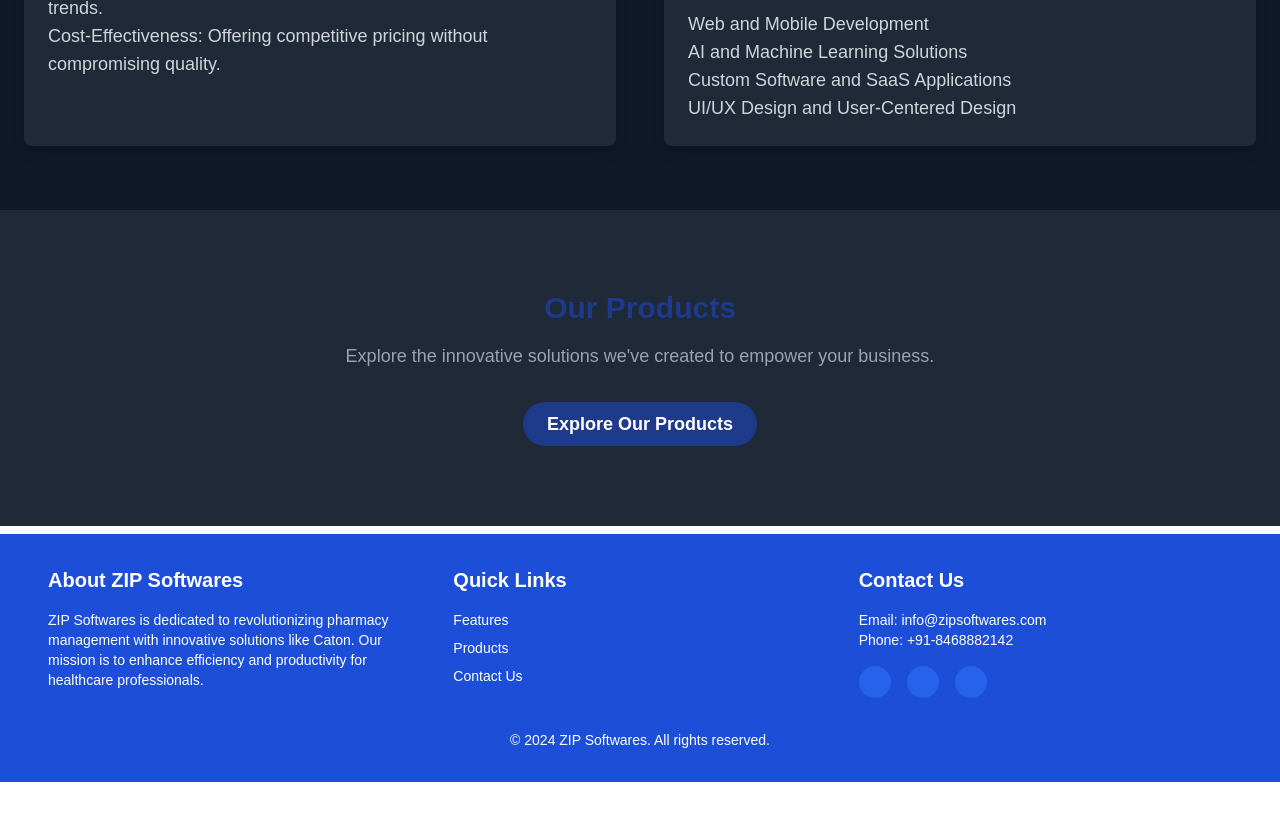
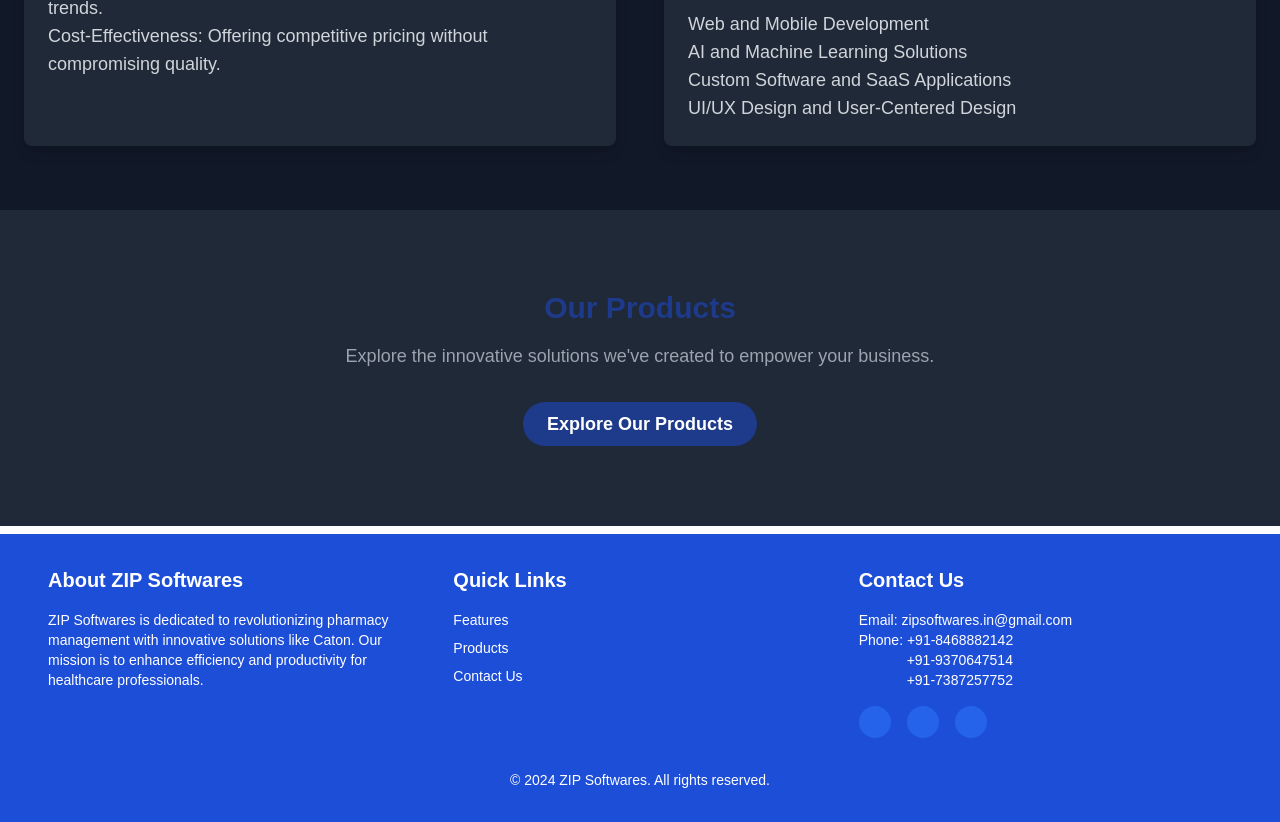
Before and after one commit to ShreyashDhakate/zip-website, a Next.js app: page / in a window 1280 px wide. Shown: the part 1370-2192 px from the top of the page. Before the commit the page ends 2152 px from the top, so only its background shows below. Built offline with nearby package versions, Linux system fonts and the light colour scheme.

Commit message:
contacts updated

```diff
--- a/src/components/Footer.tsx
+++ b/src/components/Footer.tsx
@@ -58,13 +58,17 @@
             <p className="text-sm">
               Email:{" "}
               <a
-                href="mailto:info@zipsoftwares.com"
+                href="mailto:zipsoftwares.in@gmail.com"
                 className="hover:underline"
               >
-                info@zipsoftwares.com
+                zipsoftwares.in@gmail.com
               </a>
             </p>
-            <p className="text-sm">Phone: +91-8468882142</p>
+            <div className="flex flex-col items-start">
+              <p className="text-sm">Phone: +91-8468882142</p>
+              <p className="text-sm ml-12">+91-9370647514</p>
+              <p className="text-sm ml-12">+91-7387257752</p>
+            </div>
             <div className="flex space-x-4 mt-4">
               <a
                 href="#"
```
